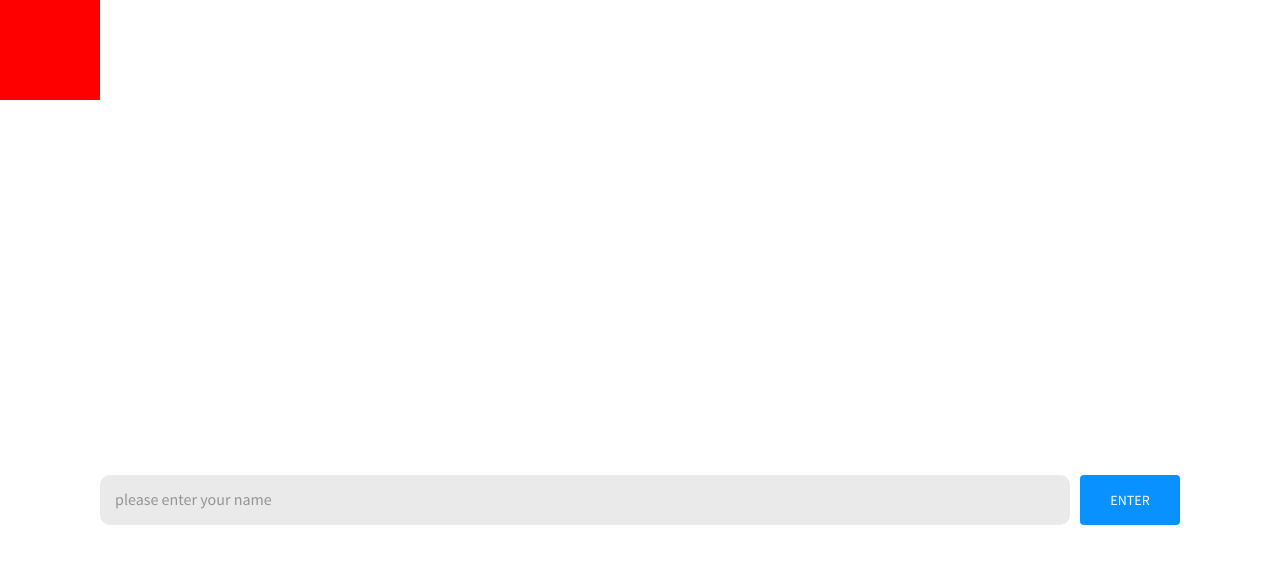
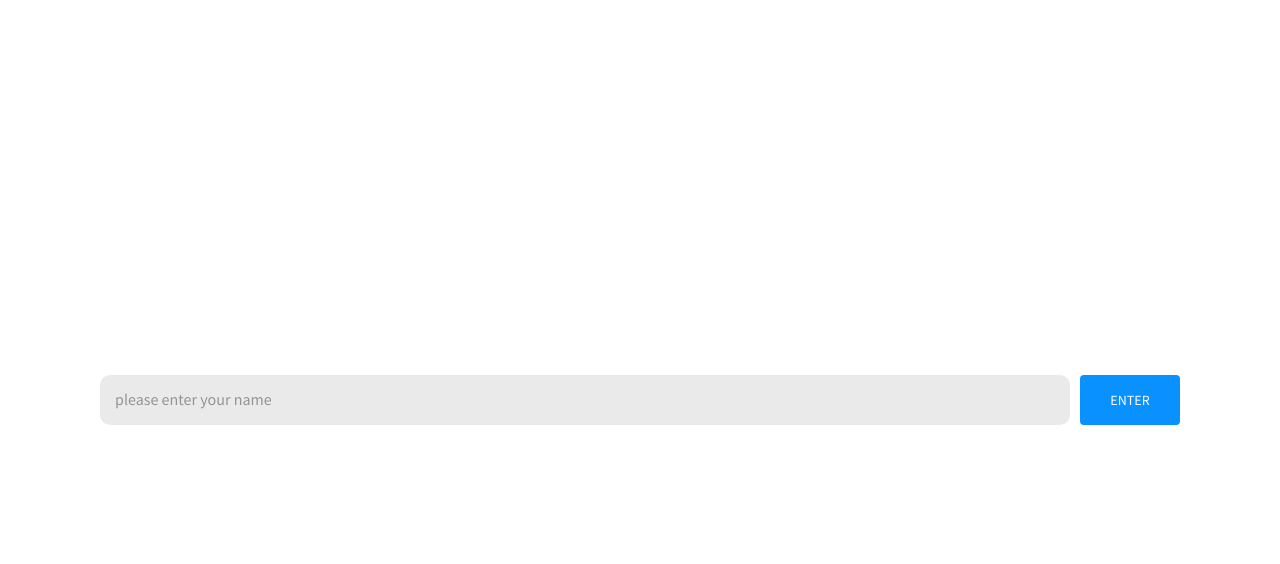
Before and after one commit to theophilly/chat_app, a React (Create React App) app: page / in a window 1280 px wide. Shown: the top 564 px of the page. Built offline with nearby package versions, Linux system fonts and the light colour scheme.

Commit message:
refactor

```diff
--- a/src/App.js
+++ b/src/App.js
@@ -1,4 +1,4 @@
-import React, { useState, useEffect } from "react";
+import React from "react";
 import {
   CssBaseline,
   StyledEngineProvider,
@@ -12,31 +12,8 @@ import Routes from "./routes";
 import ScrollToTop from "./components/ScrollToTop";
 
 function App() {
-  const [color, setColor] = useState("red");
-
-  //   const setMessage = () => {
-  //     window.postMessage("green");
-  //   };
-
-  const reactNativeWebviewListener = (msg) => {
-    if (typeof msg.data === "object") return;
-    setColor(msg.data);
-    // console.log(msg);
-  };
-
-  useEffect(() => {
-    window.addEventListener("message", reactNativeWebviewListener);
-
-    return () => {
-      window.removeEventListener("message", reactNativeWebviewListener);
-    };
-  }, []);
   return (
     <StyledEngineProvider injectFirst>
-      <div
-        // onClick={setMessage}
-        style={{ width: "100px", height: "100px", background: color }}
-      ></div>
       <ThemeProvider theme={theme}>
         <CssBaseline />
         <ScrollToTop />
```
